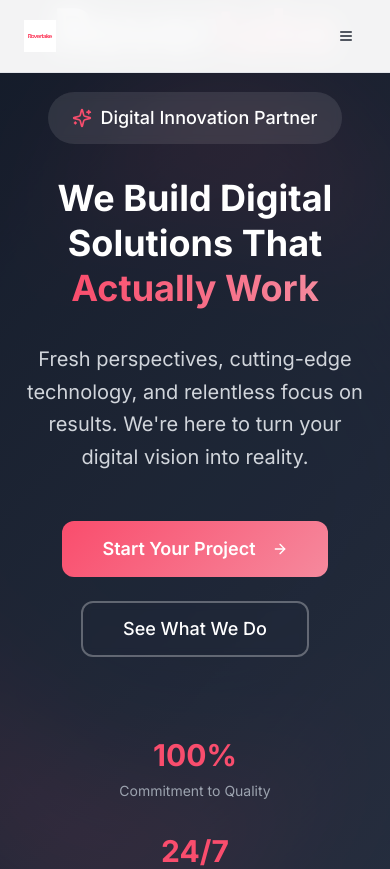
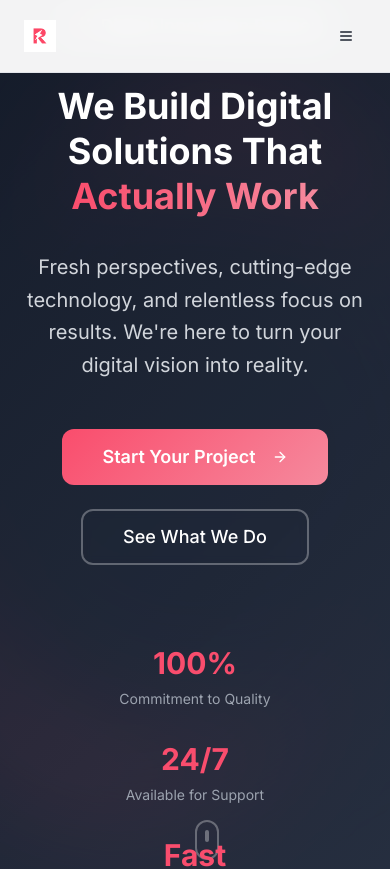
Before and after one commit to Rifnaz-Lovable/rovertake-ignite-vision, a React (Vite) app: page / in a window 390 px wide. Shown: the top 869 px of the page. Built offline with nearby package versions, Linux system fonts and the light colour scheme.

Commit message:
Update Navbar and Hero
Adjusted the hero section to remove the company name and modified the navbar to include the Rovertake logo as an image. On smaller screens, the navbar will now display the "R" logo.

```diff
--- a/src/components/Header.tsx
+++ b/src/components/Header.tsx
@@ -16,12 +16,19 @@ const Header = () => {
     <header className="fixed top-0 left-0 right-0 z-50 bg-background/95 backdrop-blur-md border-b border-border">
       <nav className="container mx-auto px-6 py-4">
         <div className="flex items-center justify-between">
-          {/* Logo */}
+          {/* Logo - Responsive */}
           <div className="flex items-center">
+            {/* Desktop Logo */}
             <img
               src="/lovable-uploads/9acd67ad-b7fb-48a1-9263-6ae46770d2c8.png"
               alt="Rovertake"
-              className="h-8 w-auto"
+              className="h-8 w-auto hidden sm:block"
+            />
+            {/* Mobile Logo - R icon */}
+            <img
+              src="/lovable-uploads/bbe63455-6c62-4947-9938-8e4e8826d509.png"
+              alt="Rovertake"
+              className="h-8 w-8 sm:hidden"
             />
           </div>
 
--- a/src/components/Hero.tsx
+++ b/src/components/Hero.tsx
@@ -13,14 +13,6 @@ const Hero = () => {
 
       <div className="container mx-auto px-6 relative z-10">
         <div className="max-w-4xl mx-auto text-center animate-fade-in-up">
-          {/* Company Name */}
-          <div className="mb-8 animate-scale-in">
-            <h1 className="text-6xl md:text-8xl font-bold text-white mb-2 tracking-tight">
-              <span className="text-transparent bg-gradient-to-r from-white to-gray-300 bg-clip-text">Rover</span>
-              <span className="text-transparent bg-gradient-to-r from-accent to-brand-pink-light bg-clip-text">take</span>
-            </h1>
-          </div>
-
           {/* Badge */}
           <div className="inline-flex items-center space-x-2 bg-white/10 backdrop-blur-sm rounded-full px-6 py-3 mb-8 animate-slide-in-left">
             <Sparkles className="h-5 w-5 text-accent" />
@@ -28,12 +20,12 @@ const Hero = () => {
           </div>
 
           {/* Main Headline */}
-          <h2 className="text-4xl md:text-6xl font-bold leading-tight mb-8 animate-fade-in-up">
+          <h1 className="text-4xl md:text-6xl font-bold leading-tight mb-8 animate-fade-in-up">
             We Build Digital Solutions That
             <span className="text-transparent bg-gradient-to-r from-accent to-brand-pink-light bg-clip-text">
               {" "}Actually Work
             </span>
-          </h2>
+          </h1>
 
           {/* Subtext */}
           <p className="text-xl md:text-2xl text-gray-300 mb-12 max-w-3xl mx-auto leading-relaxed animate-fade-in-up">
```
Also changed, not shown: public/lovable-uploads/bbe63455-6c62-4947-9938-8e4e8826d509.png (added).
